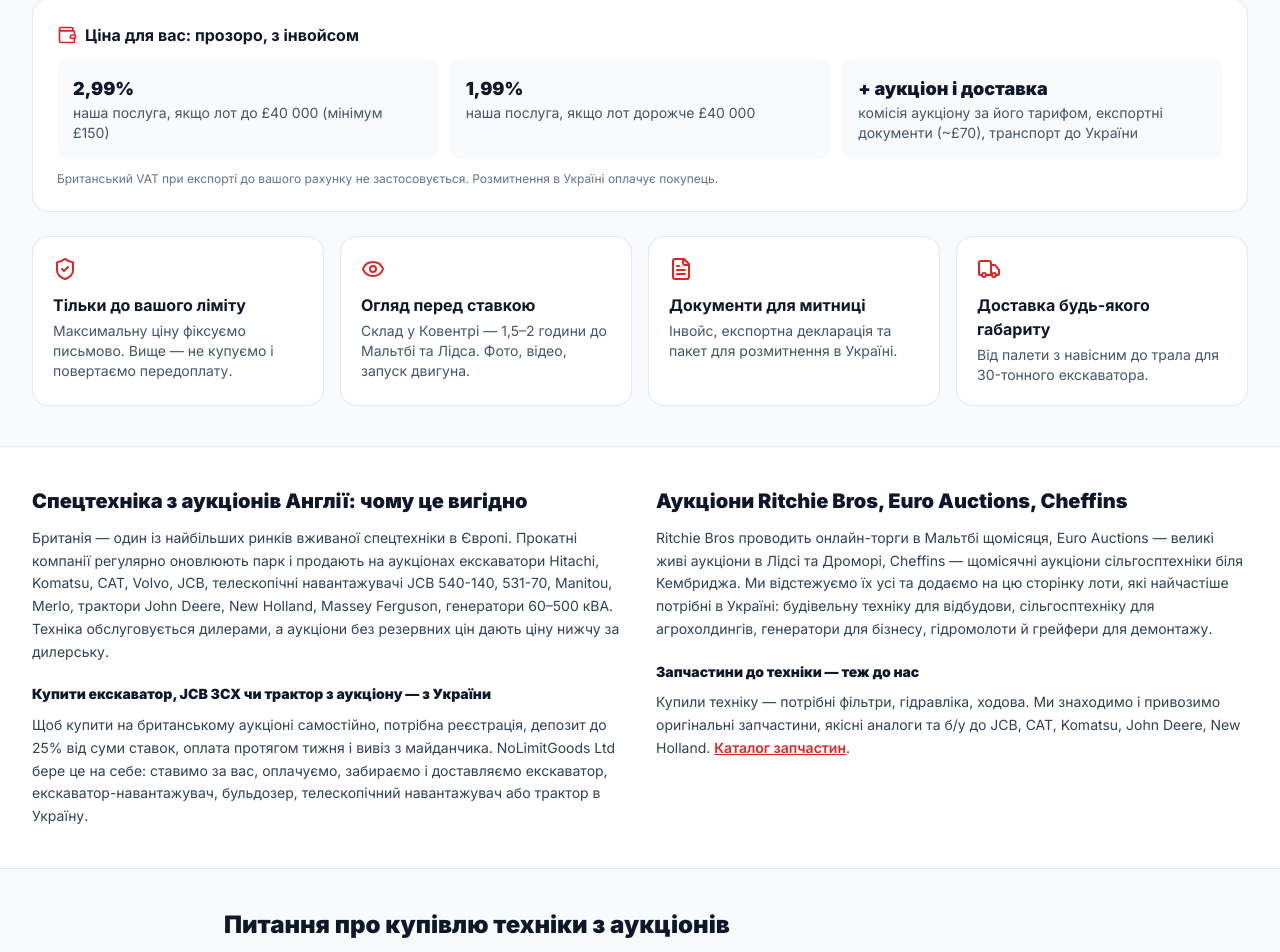
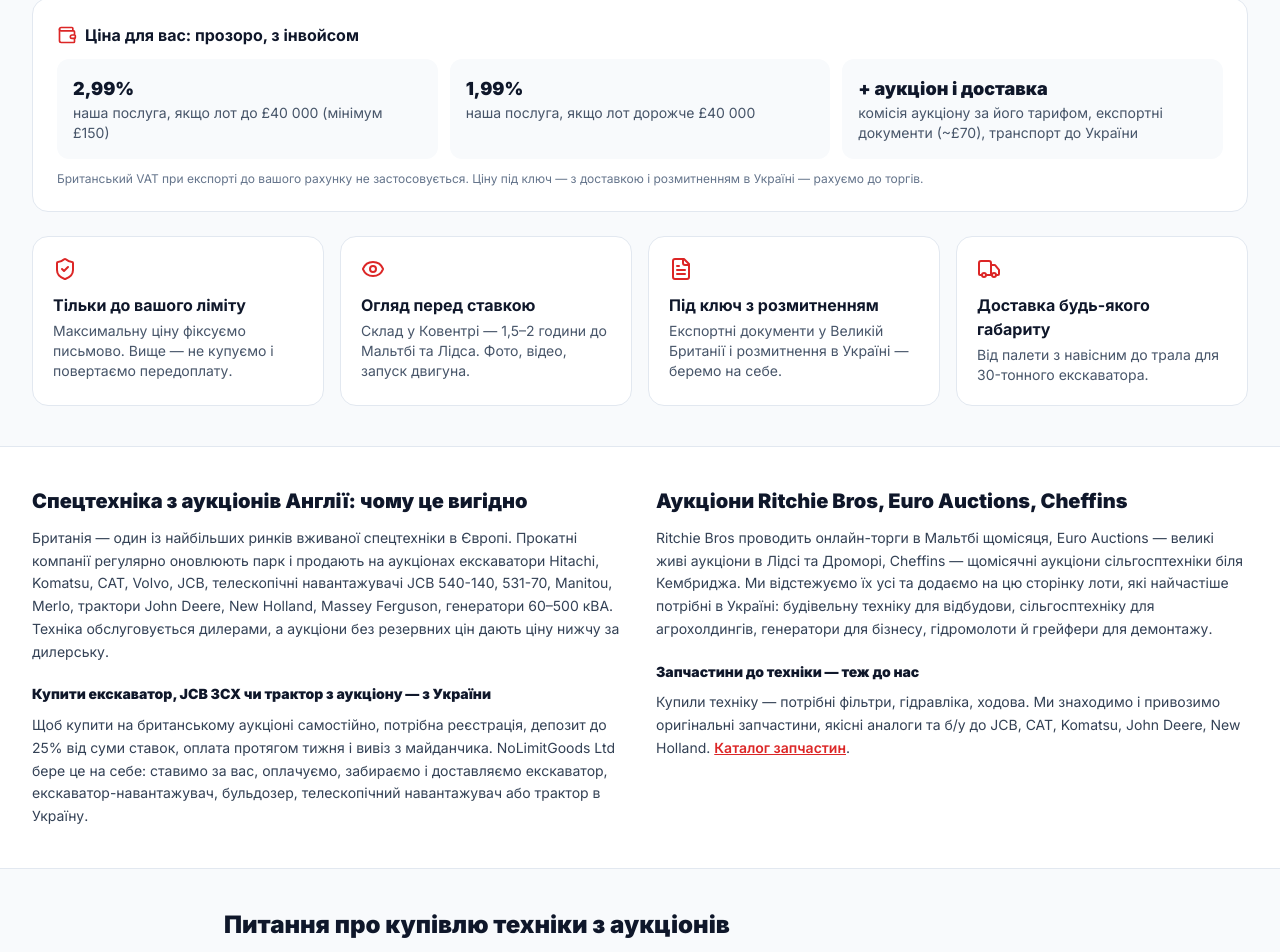
Before and after one commit to tsipan1997-byte/Nolimitgoods, a Next.js app: page /aukciony in a window 1280 px wide. Shown: the part 8063-9015 px from the top of the page. Built offline with nearby package versions, Linux system fonts and the light colour scheme.

Commit message:
Auctions: turnkey price with delivery and customs clearance in Ukraine
Co-Authored-By: Claude Opus 5.5 <noreply@anthropic.com>
Claude-Session: https://claude.ai/code/session_015icu1a1R3N4qB6RzdKYnxw

```diff
--- a/app/[landing]/page.tsx
+++ b/app/[landing]/page.tsx
@@ -195,7 +195,7 @@ export default function LandingPage({ params }: { params: { landing: string } })
               [
                 [ShieldCheck, 'Ставка до вашого ліміту', 'Максимум фіксуємо письмово. Не виграли — повертаємо передоплату.'],
                 [Eye, 'Огляд перед торгами', 'Склад у Ковентрі, 1,5–2 год до Лідса й Мальтбі. Фото, відео, запуск.'],
-                [FileText, 'Експорт і документи', 'Інвойс, експортна декларація, CMR — британський VAT не платите.'],
+                [FileText, 'Під ключ з розмитненням', 'Експорт, CMR і розмитнення в Україні — беремо на себе. Британський VAT не платите.'],
                 [Truck, 'Доставка в Україну', 'Від палети до трала. До кордону — 5–10 днів.'],
               ] as const
             ).map(([Icon, t, d]) => (
--- a/app/aukciony/page.tsx
+++ b/app/aukciony/page.tsx
@@ -46,7 +46,7 @@ const FAQ: [string, string][] = [
   ],
   [
     'Чи треба платити британський VAT?',
-    'Ні. При експорті з Великої Британії британський VAT до вашого рахунку не застосовується. Розмитнення в Україні оплачує покупець, ми готуємо всі документи для митниці.',
+    'Ні. При експорті з Великої Британії британський VAT до вашого рахунку не застосовується. Працюємо під ключ: ціну з доставкою і розмитненням в Україні рахуємо до торгів, розмитнення беремо на себе.',
   ],
 ];
 
@@ -386,7 +386,7 @@ export default function AuctionsPage() {
               </div>
             </div>
             <p className="mt-3 text-xs text-slate-500">
-              Британський VAT при експорті до вашого рахунку не застосовується. Розмитнення в Україні оплачує покупець.
+              Британський VAT при експорті до вашого рахунку не застосовується. Ціну під ключ — з доставкою і розмитненням в Україні — рахуємо до торгів.
             </p>
           </div>
 
@@ -394,7 +394,7 @@ export default function AuctionsPage() {
             {[
               [ShieldCheck, 'Тільки до вашого ліміту', 'Максимальну ціну фіксуємо письмово. Вище — не купуємо і повертаємо передоплату.'],
               [Eye, 'Огляд перед ставкою', 'Склад у Ковентрі — 1,5–2 години до Мальтбі та Лідса. Фото, відео, запуск двигуна.'],
-              [FileText, 'Документи для митниці', 'Інвойс, експортна декларація та пакет для розмитнення в Україні.'],
+              [FileText, 'Під ключ з розмитненням', 'Експортні документи у Великій Британії і розмитнення в Україні — беремо на себе.'],
               [Truck, 'Доставка будь-якого габариту', 'Від палети з навісним до трала для 30-тонного екскаватора.'],
             ].map(([Icon, t, d]) => {
               const I = Icon as React.ComponentType<{ className?: string }>;
--- a/app/components/auctions-teaser.tsx
+++ b/app/components/auctions-teaser.tsx
@@ -148,7 +148,7 @@ export default function AuctionsTeaser() {
             <ul className="mt-3 space-y-1.5 text-sm text-slate-600">
               <li>Не виграли — повертаємо передоплату повністю</li>
               <li>Огляд перед ставкою: склад у Ковентрі</li>
-              <li>Британський VAT при експорті не платите</li>
+              <li>Під ключ: доставка і розмитнення в Україні</li>
             </ul>
             <Link href="/aukciony" className="mt-4 h-12 rounded-xl bg-slate-900 hover:bg-slate-800 text-white font-bold inline-flex w-full items-center justify-center gap-2">
               Перейти до аукціонів <ArrowRight className="w-4 h-4" />
```
